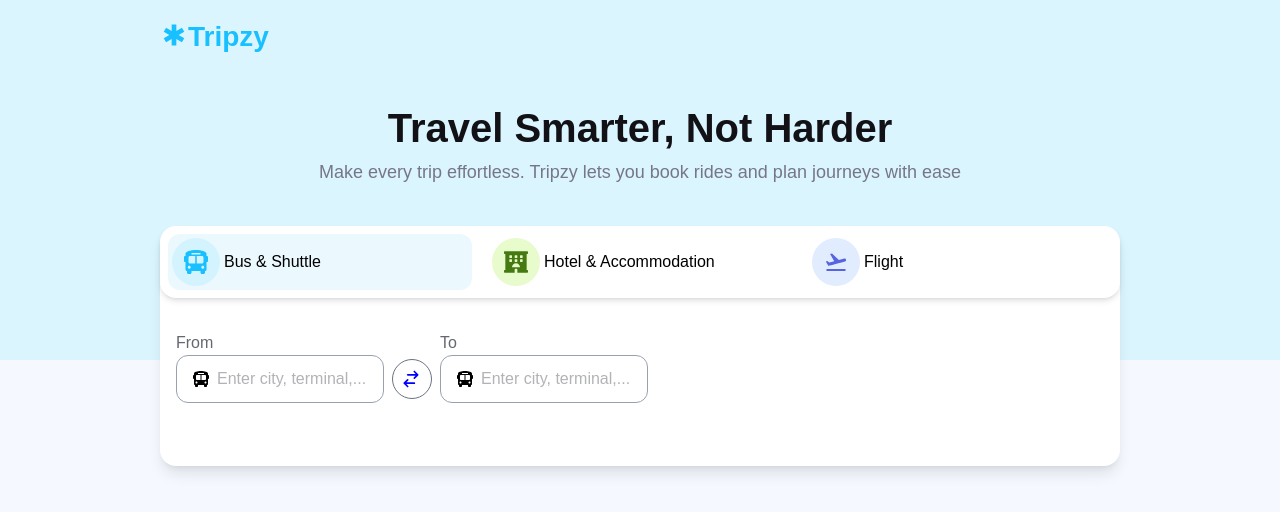
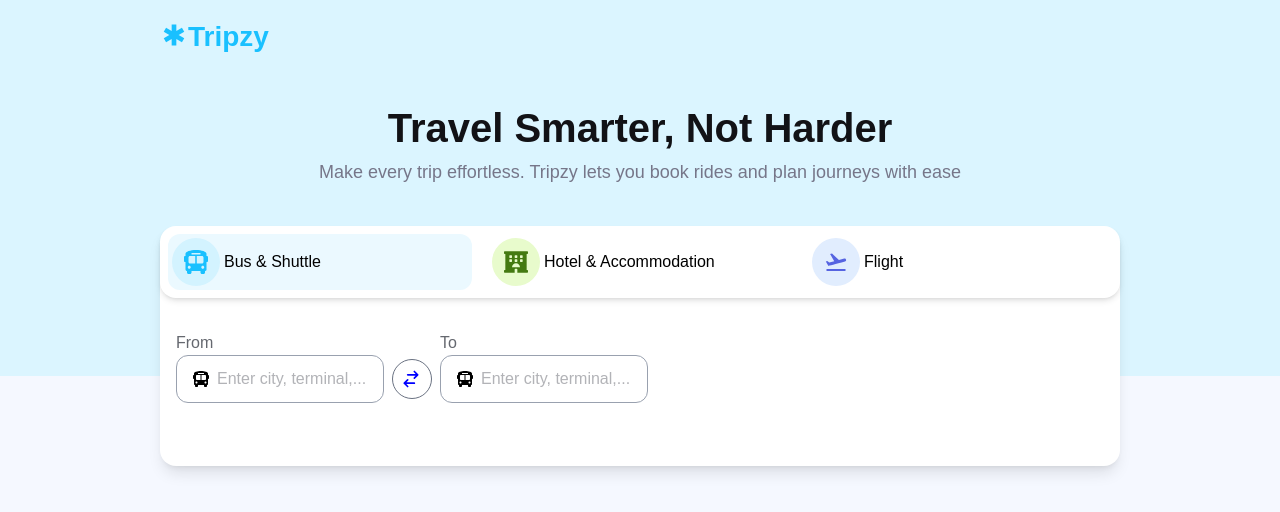
Before and after one commit to rigby200602/tripzy-frontend-test-LeDienThanhTung, a Next.js app: page / in a window 1280 px wide. Shown: the top 512 px of the page. Built offline with nearby package versions, Linux system fonts and the light colour scheme.

Commit message:
update css

```diff
--- a/app/globals.css
+++ b/app/globals.css
@@ -4,6 +4,6 @@ body {
   margin: 0;
   height: 100vh;
   background: #ffffff;
-  background: linear-gradient(to top, #f5f8ff 55%, #dbf5ff 55%);
+  background: linear-gradient(to top, #f5f8ff 53%, #dbf5ff 53%);
   font-family: "Nunito Sans", sans-serif;
 }
```
